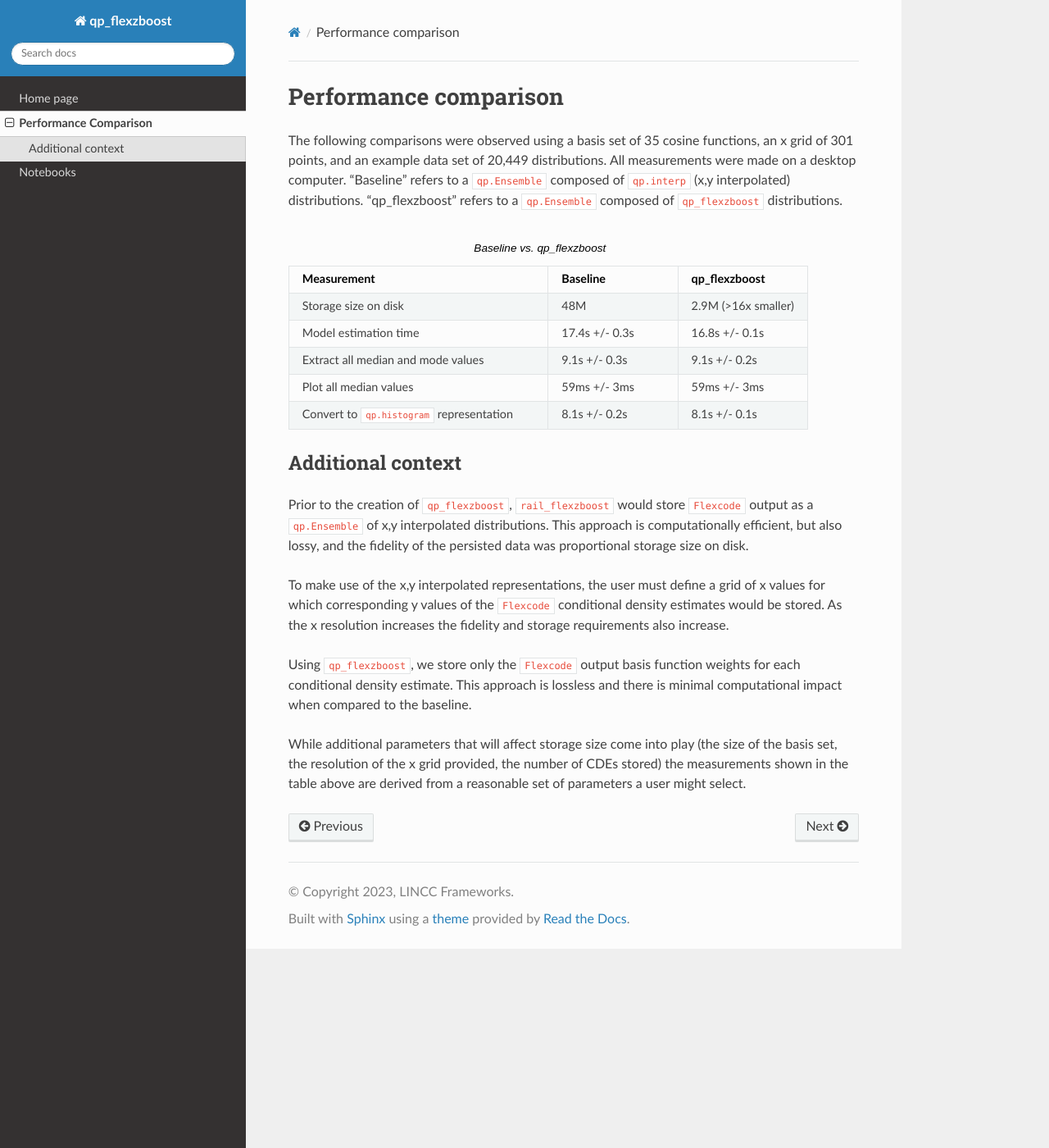
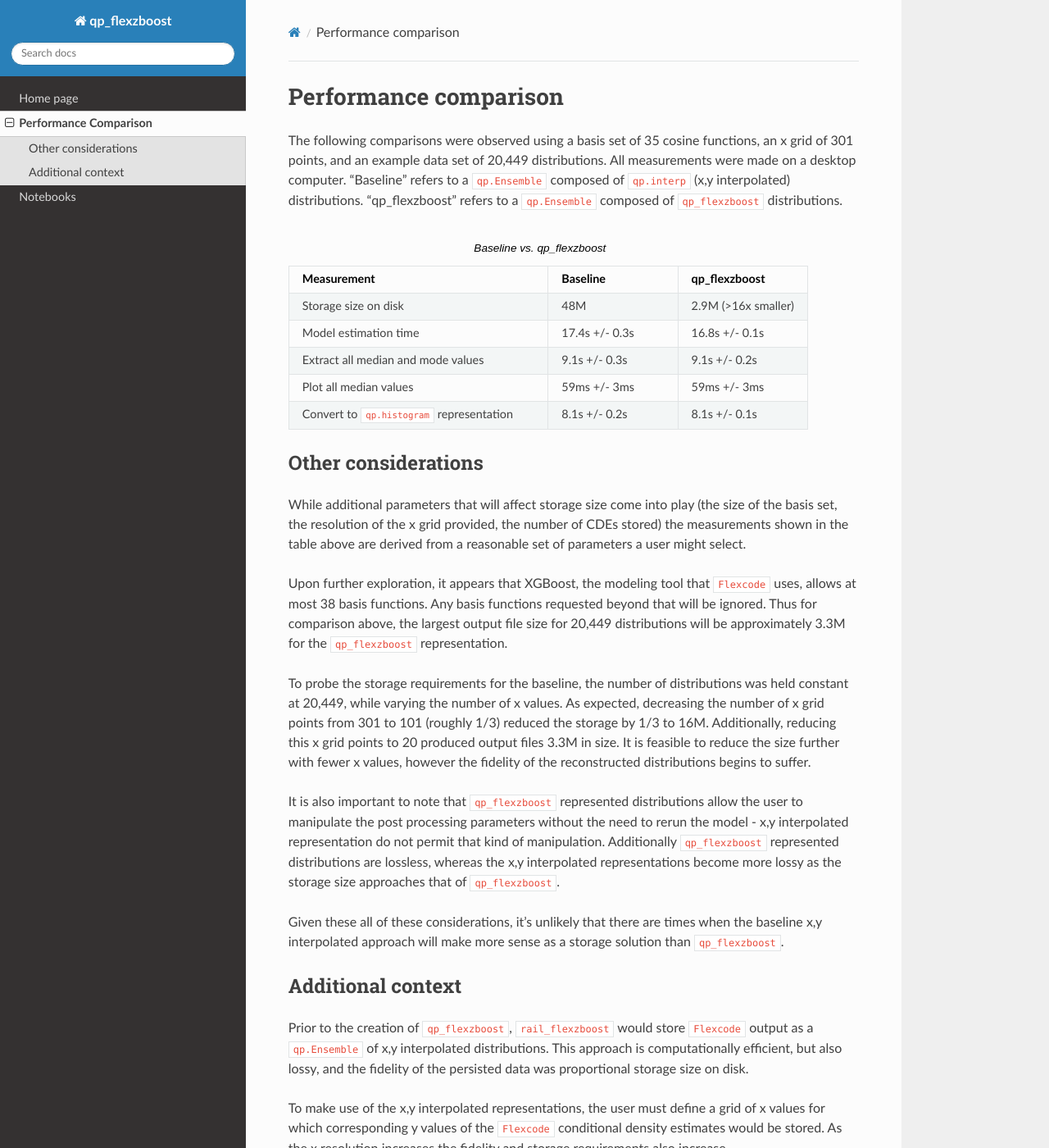
Before and after one commit to LSSTDESC/qp_flexzboost, a Sphinx documentation site: the page built from docs/source/performance_comparison.rst, in a window 1280 px wide and 1400 px high. Shown: the whole window at 82% size. Built offline with Sphinx 7.4.7 and the Read the Docs theme 2.0.0, drawn with Linux system fonts in a browser that asks for light colours; pages that are not in the unit, such as notebooks, are missing from menus; the version number could not be read and is left out.

Commit message:
Updating performance comparison page with results of additional analysis. (#18)

```diff
--- a/docs/source/performance_comparison.rst
+++ b/docs/source/performance_comparison.rst
@@ -32,6 +32,40 @@ distributions.
       - 8.1s +/- 0.2s
       - 8.1s +/- 0.1s
 
+Other considerations
+--------------------
+
+While additional parameters that will affect storage size come into play
+(the size of the basis set, the resolution of the x grid provided,
+the number of CDEs stored) the measurements shown in the table above
+are derived from a reasonable set of parameters a user might select.
+
+Upon further exploration, it appears that XGBoost, the modeling tool that
+``Flexcode`` uses, allows at most 38 basis functions.
+Any basis functions requested beyond that will be ignored.
+Thus for comparison above, the largest output file size for 20,449 distributions
+will be approximately 3.3M for the ``qp_flexzboost`` representation.
+
+To probe the storage requirements for the baseline, the number of distributions
+was held constant at 20,449, while varying the number of x values.
+As expected, decreasing the number of x grid points from 301 to 101 (roughly 1/3)
+reduced the storage by 1/3 to 16M.
+Additionally, reducing this x grid points to 20 produced output files 3.3M in size.
+It is feasible to reduce the size further with fewer x values, however the
+fidelity of the reconstructed distributions begins to suffer.
+
+It is also important to note that ``qp_flexzboost`` represented distributions
+allow the user to manipulate the post processing parameters without the need to
+rerun the model - x,y interpolated representation do not permit that kind of
+manipulation.
+Additionally ``qp_flexzboost`` represented distributions are lossless, whereas
+the x,y interpolated representations become more lossy as the storage size
+approaches that of ``qp_flexzboost``.
+
+Given these all of these considerations, it's unlikely that there are times when
+the baseline x,y interpolated approach will make more sense as a storage
+solution than ``qp_flexzboost``.
+
 
 Additional context
 ------------------
@@ -50,8 +84,3 @@ Using ``qp_flexzboost``, we store only the ``Flexcode`` output basis function
 weights for each conditional density estimate.
 This approach is lossless and there is minimal computational impact when
 compared to the baseline.
-
-While additional parameters that will affect storage size come into play
-(the size of the basis set, the resolution of the x grid provided,
-the number of CDEs stored) the measurements shown in the table above
-are derived from a reasonable set of parameters a user might select.
```
